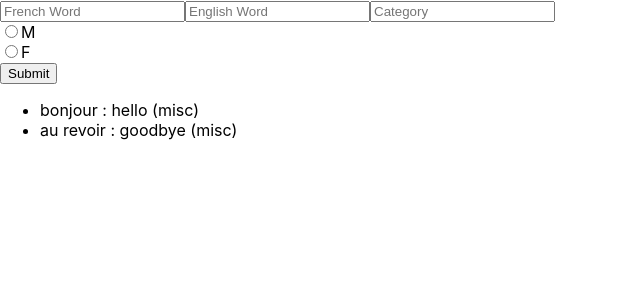
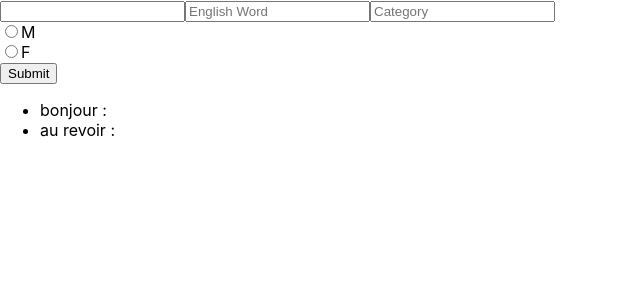
Before and after one commit to dreanx/Dictionary-React, a React (Create React App) app: page / in a window 1280 px wide. Shown: the top 300 px of the page, without its empty margins (0-640 px from the left). Built offline with nearby package versions, Linux system fonts and the light colour scheme.

Commit message:
All in App and French Word input useState added

```diff
--- a/src/App.js
+++ b/src/App.js
@@ -1,15 +1,54 @@
 import React from "react";
 import "./App.css";
-import NewWord from "./components/NewWord";
-import WordList from "./components/WordList";
-// import NewWord from "./components/NewWord";
-// import WordList from "./components/WordList";
 
 function App() {
+  const initialList = [
+    { french: "bonjour", english: "hello", category: "misc", id: 1 },
+    { french: "au revoir", english: "goodbye", category: "misc", id: 2 },
+  ];
+
+  const [list, setList] = React.useState(initialList);
+  const [french, setFrench] = React.useState(" ");
+
+  function handleChangeF(event) {
+    setFrench(event.target.value);
+  }
+
+  function handleAdd() {
+    const newList = list.concat({ french });
+    setList(newList);
+    console.log(newList);
+  }
+
   return (
     <div>
-      <NewWord />
-      <WordList />
+      <div className="container" id="myForm">
+        <input
+          type="text"
+          placeholder="French Weord"
+          value={french}
+          onChange={handleChangeF}
+        />
+        <input type="text" placeholder="English Word" />
+        <input type="text" placeholder="Category" />
+        <div>
+          <input type="radio" name="M"></input>
+          <label for="M">M</label>
+        </div>
+        <div>
+          <input type="radio" name="F"></input>
+          <label for="F">F</label>
+        </div>
+        <button type="button" id="wordToAdd" onClick={handleAdd}>
+          Submit
+        </button>
+      </div>
+
+      <ul>
+        {list.map((word) => (
+          <li key={word.id}>{word.french} :</li>
+        ))}
+      </ul>
     </div>
   );
 }
--- a/src/components/NewWord.js
+++ b/src/components/NewWord.js
@@ -1,26 +1,7 @@
-import React from "react";
+// import React from "react";
 
-function NewWord() {
-  return (
-    <div>
-      <form className="container" id="myForm">
-        <input type="text" placeholder="French Word" />
-        <input type="text" placeholder="English Word" />
-        <input type="text" placeholder="Category" />
-        <div>
-          <input type="radio" name="M"></input>
-          <label for="M">M</label>
-        </div>
-        <div>
-          <input type="radio" name="F"></input>
-          <label for="F">F</label>
-        </div>
-        <button type="button" id="wordToAdd">
-          Submit
-        </button>
-      </form>
-    </div>
-  );
-}
+// function NewWord() {
 
-export default NewWord;
+// }
+
+// export default NewWord;
--- a/src/components/WordList.js
+++ b/src/components/WordList.js
@@ -1,18 +1,18 @@
-import React from "react";
+// import React from "react";
 
-const initialList = [
-  { french: "bonjour", english: "hello", category: "misc", id: 1 },
-  { french: "au revoir", english: "goodbye", category: "misc", id: 2 },
-];
 
-export default function WordList() {
-  return (
-    <ul>
-      {initialList.map((word) => (
-        <li key={word.id}>
-          {word.french} : {word.english} ({word.category})
-        </li>
-      ))}
-    </ul>
-  );
-}
+
+// export default function WordList() {
+
+
+
+//   return (
+//     <ul>
+//       {list.map((word) => (
+//         <li key={word.id}>
+//           {word.french} : {word.english} ({word.category})
+//         </li>
+//       ))}
+//     </ul>
+//   );
+// }
```
